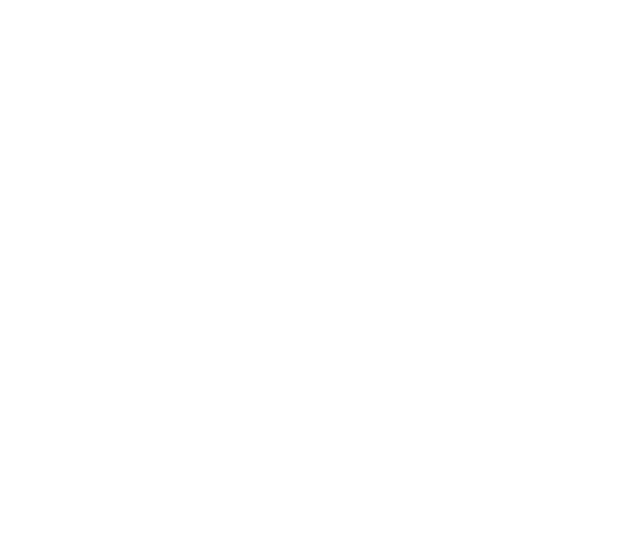
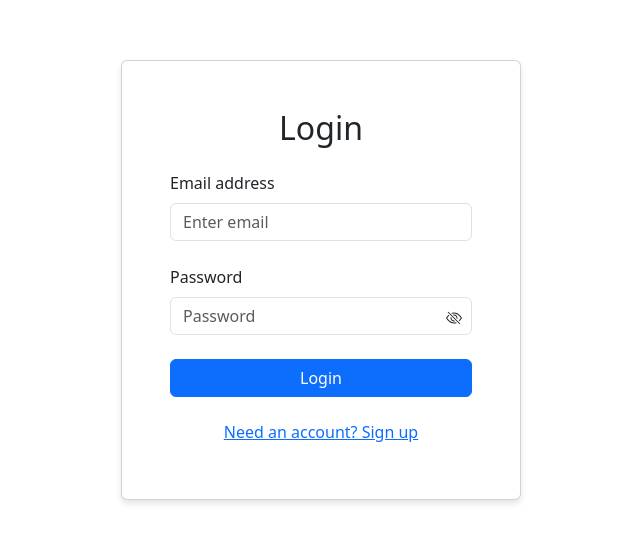
Before and after one commit to lance449/CCS112-midterm-case-study, a React (Create React App) app: page /login in a window 1280 px wide. Before the commit this address had no page. Shown: the part 120-662 px from the top of the page, without its empty margins (319-959 px from the left). Built offline with nearby package versions, Linux system fonts and the light colour scheme; the HTML template or start-up script is replaced by a standard one.

Commit message:
Sign up visual errors fixed

```diff
--- a/package.json
+++ b/package.json
@@ -3,6 +3,7 @@
   "version": "0.1.0",
   "private": true,
   "dependencies": {
+    "@fortawesome/fontawesome-svg-core": "^6.6.0",
     "@fortawesome/free-solid-svg-icons": "^6.6.0",
     "@fortawesome/react-fontawesome": "^0.2.2",
     "@testing-library/jest-dom": "^5.17.0",
--- a/src/App.js
+++ b/src/App.js
@@ -23,6 +23,7 @@ function AnimatedRoutes() {
           <div ref={nodeRef} className="route-container">
             <Routes location={location}>
               <Route path="/" element={<Login />} />
+              <Route path="/login" element={<Login />} />
               <Route path="/dashboard" element={<Dashboard />} />
               <Route path="/signup" element={<SignUp />} />
             </Routes>
--- a/src/AuthForm.js
+++ b/src/AuthForm.js
@@ -1,7 +1,7 @@
 import React, { useState } from 'react';
 import { Card, Form, Button, Alert } from 'react-bootstrap';
 import { Link } from 'react-router-dom';
-import { Envelope, Lock, Eye, EyeSlash } from 'react-bootstrap-icons';
+import { Eye, EyeSlash } from 'react-bootstrap-icons';
 import axios from 'axios';
 import './components/AuthForm.css';
 
@@ -37,10 +37,8 @@ const AuthForm = ({ title, fields, submitText, altLink, altText, onSubmit, error
         <h2 className="text-center mb-4">{title}</h2>
         <Form onSubmit={handleSubmit}>
           {fields.map((field, index) => (
-            <Form.Group className="mb-3" controlId={`form${field.name}`} key={index}>
+            <Form.Group className="mb-4" controlId={`form${field.name}`} key={index}>
               <Form.Label>
-                {field.name === 'email' && <Envelope className="me-2" />}
-                {field.name.includes('password') && <Lock className="me-2" />}
                 {field.label}
               </Form.Label>
               <div className="position-relative">
@@ -53,12 +51,13 @@ const AuthForm = ({ title, fields, submitText, altLink, altText, onSubmit, error
                   isInvalid={!!errors[field.name]}
                 />
                 {field.name.includes('password') && (
-                  <div
-                    className="position-absolute top-50 end-0 translate-middle-y me-2"
-                    style={{ cursor: 'pointer' }}
-                    onClick={field.name === 'password' ? togglePasswordVisibility : toggleConfirmPasswordVisibility}
-                  >
-                    {(field.name === 'password' ? showPassword : showConfirmPassword) ? <Eye /> : <EyeSlash />}
+                  <div className="password-toggle-wrapper">
+                    <div
+                      className="password-toggle"
+                      onClick={field.name === 'password' ? togglePasswordVisibility : toggleConfirmPasswordVisibility}
+                    >
+                      {(field.name === 'password' ? showPassword : showConfirmPassword) ? <Eye /> : <EyeSlash />}
+                    </div>
                   </div>
                 )}
                 <Form.Control.Feedback type="invalid">
--- a/src/api.js
+++ b/src/api.js
@@ -18,3 +18,18 @@ export const register = async (name, email, password, password_confirmation) =>
     throw new Error('An unexpected error occurred during registration');
   }
 };
+
+export const login = async (email, password) => {
+  try {
+    const response = await axios.post(`${API_URL}/login`, {
+      email,
+      password
+    });
+    return response.data;
+  } catch (error) {
+    if (error.response && error.response.status === 422) {
+      throw error.response.data;
+    }
+    throw new Error('An unexpected error occurred during login');
+  }
+};
--- a/src/components/AuthForm.css
+++ b/src/components/AuthForm.css
@@ -86,6 +86,31 @@ body, html {
   box-shadow: 0 0 0 0.2rem rgba(0, 123, 255, 0.25);
 }
 
+.form-control.is-invalid {
+  padding-right: 4.5rem !important;
+}
+
+.position-relative {
+  position: relative;
+  margin-bottom: 1.5rem;
+}
+
+.password-toggle-wrapper {
+  position: absolute;
+  top: 50%;
+  right: 10px;
+  transform: translateY(-50%);
+  z-index: 5;
+}
+
+.password-toggle {
+  cursor: pointer;
+}
+
+.form-control {
+  padding-right: 2.5rem;
+}
+
 .btn-primary {
   background-color: #007bff;
   border-color: #007bff;
@@ -95,3 +120,14 @@ body, html {
   background-color: #0056b3;
   border-color: #0056b3;
 }
+
+.invalid-feedback {
+  position: absolute;
+  left: 0;
+  bottom: -1.25rem;
+  font-size: 0.875rem;
+}
+
+.form-control.is-invalid ~ .password-toggle-wrapper {
+  right: 2.5rem;
+}
--- a/src/components/Dashboard.js
+++ b/src/components/Dashboard.js
@@ -90,7 +90,7 @@ const Dashboard = () => {
       <h1>Dashboard</h1>
       <Form inline>
         <h5>Search Item</h5>
-        <Button onClick={searchItem}>
+        <Button onClick={searchItems}>
           <FontAwesomeIcon icon={faSearch} /> Search item
         </Button>
         <Form.Control
@@ -117,7 +117,7 @@ const Dashboard = () => {
           </tr>
         </thead>
         <tbody>
-          {filteredProducts.map((product) => (
+          {products.map((product) => (
             <tr key={product.id}>
               <td>{product.barcode}</td>
               <td>{product.description}</td>
--- a/src/components/Login.js
+++ b/src/components/Login.js
@@ -1,12 +1,30 @@
 // login.js
-import React from 'react';
+import React, { useState } from 'react';
+import { useNavigate } from 'react-router-dom';
 import AuthForm from '../AuthForm';
+import { login } from '../api';
 
 const Login = () => {
+  const [errors, setErrors] = useState({});
+  const navigate = useNavigate();
+
   const fields = [
     { name: 'email', label: 'Email address', type: 'email', placeholder: 'Enter email' },
     { name: 'password', label: 'Password', type: 'password', placeholder: 'Password' },
   ];
+
+  const handleLogin = async (formData) => {
+    try {
+      await login(formData.email, formData.password);
+      navigate('/dashboard');
+    } catch (error) {
+      if (error.errors) {
+        setErrors(error.errors);
+      } else {
+        setErrors({ general: 'An unexpected error occurred during login' });
+      }
+    }
+  };
 
   return (
     <AuthForm
@@ -15,6 +33,8 @@ const Login = () => {
       submitText="Login"
       altLink="/signup"
       altText="Need an account? Sign up"
+      onSubmit={handleLogin}
+      errors={errors}
     />
   );
 };
--- a/src/components/SignUp.js
+++ b/src/components/SignUp.js
@@ -34,6 +34,8 @@ const SignUp = () => {
       submitText="Sign Up"
       altLink="/login"
       altText="Already have an account? Login"
+      onSubmit={handleSignUp}
+      errors={errors}
     />
   );
 };
```
Also changed, not shown: 1 other file (tests, documents, lock files or other folders).
